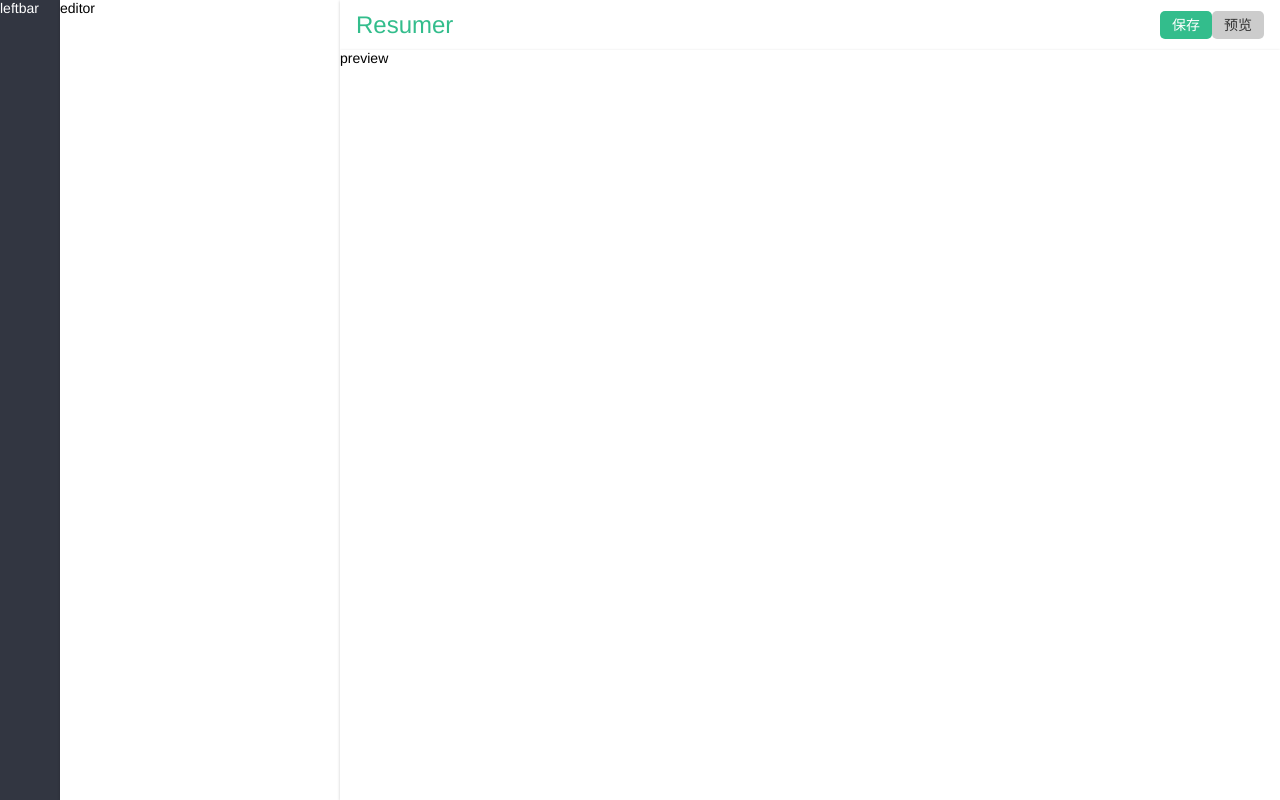
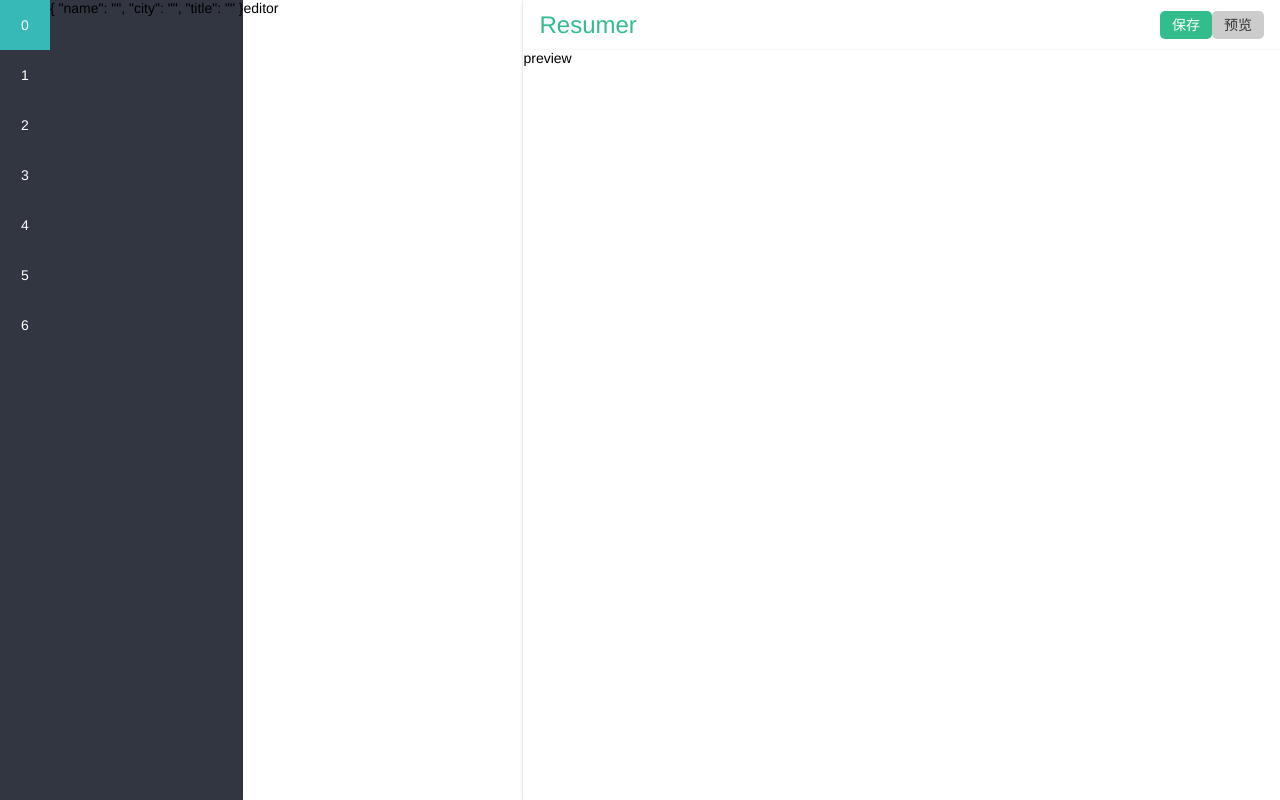
Before and after one commit to huhuayuan/-vue-resumer, a Vue app: page / in a window 1280 px wide. Built offline with nearby package versions, Linux system fonts and the light colour scheme.

Commit message:
add leftbar

```diff
--- a/src/assets/reset.css
+++ b/src/assets/reset.css
@@ -1,5 +1,5 @@
 * {
-  margn: 0;
+  margin: 0;
   padding: 0;
   box-sizing: border-box;
 }
--- a/src/components/Leftbar.vue
+++ b/src/components/Leftbar.vue
@@ -1,19 +1,56 @@
 <template>
   <div id="leftbar">
-    leftbar
+    <nav>
+      <ol>
+        <li v-for="(item,index) in resume.visibleItems" :class="{active: item === selected}" @click="selected = item">{{index}}</li>
+      </ol>
+    </nav>
+    <ol class="panels">
+      <li v-for="item in resume.visibleItems" v-show="item === selected">{{resume[item]}}</li>
+    </ol>
   </div>
 </template>
 
 <script>
 export default {
-  name: 'Leftbar'
+  name: 'Leftbar',
+  data(){
+    return {
+      selected: 'bio',
+      resume: {
+        visibleItems: ['bio','work history','education','projects','awards','contacts','others'],
+        bio: {
+          name: '',
+          city: '',
+          title: ''
+        }
+      }
+    }
+  }
 }
 
 </script>
 
-<style>
+<style lang="scss">
   #leftbar {
-    color: #fff;
-    width: 60px;
+    display: flex;
+    flex-direction: row;
+    > nav {
+      color: #fff;
+      width: 50px;
+      > ol > li{
+        height: 50px;
+        display: flex;
+        justify-content: center;
+        align-items: center;
+        &.active{
+          background: rgb(54,185,183);
+          color: #fff;
+        }
+      }
+    }
+    .panels {
+      overflow: auto;
+    }
   }
 </style>
```
